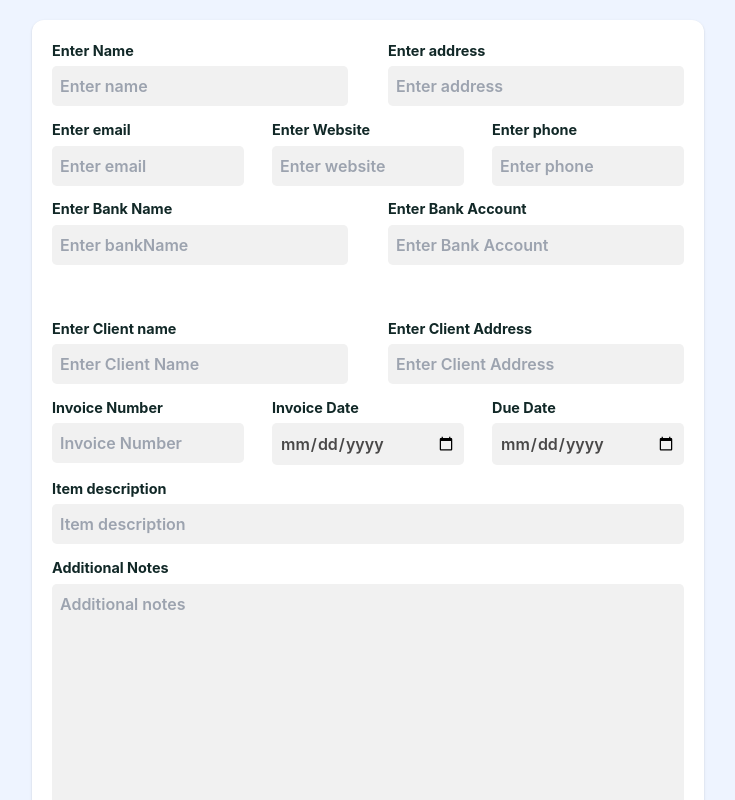
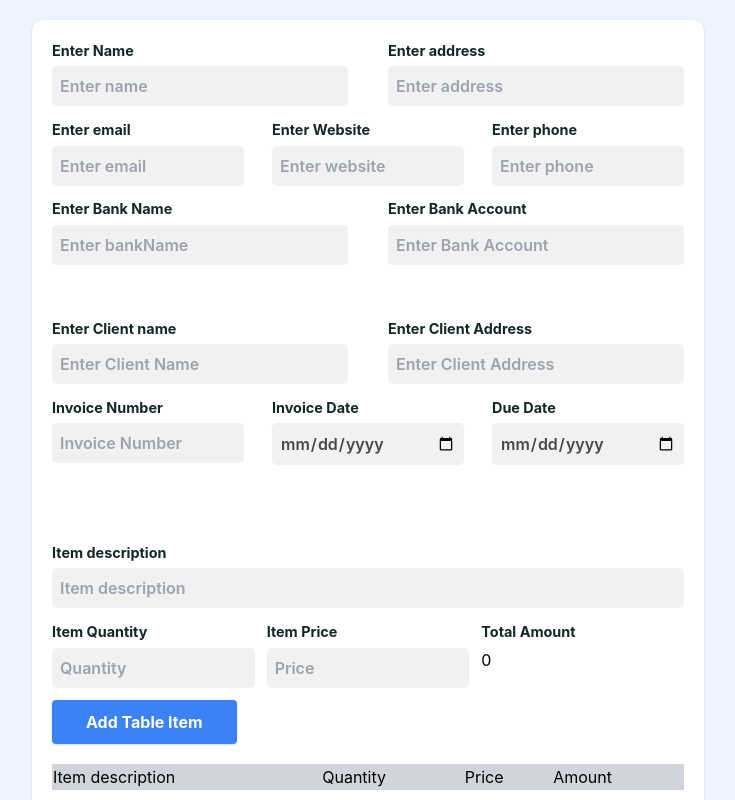
Before and after one commit to sibashish726/Invoice_generator, a React (Create React App) app: page / in a window 1280 px wide. Shown: the top 800 px of the page, without its empty margins (272-1007 px from the left). Built offline with nearby package versions, Linux system fonts and the light colour scheme.

Commit message:
New changes

```diff
--- a/src/App.js
+++ b/src/App.js
@@ -29,7 +29,7 @@ function App() {
    const [quantity, setQuantity] = useState("");
    const [price, setPrice] = useState("");
    const [amount, setAmount] = useState("");
-
+   const [list,setList] =useState([]);
 
 
   const handlePrint = () =>{
@@ -44,7 +44,7 @@ function App() {
         <MainDetails name={name} address={address}/>
         <ClientDetails clientName={clientName} clientAddress={clientAddress}/>
         <Dates invoiceNumber={invoiceNumber} invoiceDate={invoiceDate} dueDate={dueDate}/>
-        <Table description={description}/>
+        <Table description={description} price={price} amount={amount} quantity={quantity} list={list} setList={setList}/>
         <Notes notes={notes}/>
         <Footer name={name} address={address} website={website} email={email} bankAccount={bankAccount} phone={phone} bankName={bankName}/>
         <button
@@ -233,8 +233,19 @@ function App() {
         </article>
 
           {/* There will be the table */}
-           <article>
-             <TableForm description={description} setDescription={setDescription}/>
+           <article >
+             <TableForm
+                description={description}
+                setDescription={setDescription}
+                quantity={quantity}
+                setQuantity={setQuantity}
+                price={price}
+                setPrice={setPrice}
+                amount={amount}
+                setAmount={setAmount}
+                list={list}
+                setList={setList}
+              />
            </article>
           {/* End of table */}
           <label htmlFor="notes">Additional Notes</label>
--- a/src/components/Table.js
+++ b/src/components/Table.js
@@ -1,8 +1,8 @@
 import React, { Component }  from 'react';
-export default function Table({description}){
+export default function Table({list}){
     return (
         <>
-          <table width="100%">
+          <table width="100%" className="mb-10">
                <thead>
                  <tr className='bg-gray-300 p-1 '>
                     <td>Item description</td>
@@ -11,12 +11,20 @@ export default function Table({description}){
                     <td>Amount</td>
                  </tr>
                 </thead>
+            {list.map(({id,description,quantity,price,amount}) =>(
+              <React.Fragment key={id}>
+
                 <tbody>
+                 <tr>
                   <td>{description}</td>
-              <td>100</td>
-              <td>$50</td>
-              <td>$5000</td>
+                  <td>{quantity}</td>
+                  <td>${price}</td>
+                  <td>${amount}</td>
+                 </tr>
                 </tbody>
+              </React.Fragment>
+
+            ))}
           </table>
         </>
     )
--- a/src/components/TableForm.js
+++ b/src/components/TableForm.js
@@ -1,17 +1,109 @@
-import React, { Component }  from 'react';
-export default function TableForm({describtion,setDescription}){
-    return (
+import React, { Component }  from "react";
+import { useEffect } from "react";
+import {v4 as uuidv4} from "uuid";
+
+export default function TableForm({description,setDescription,quantity,setQuantity,setPrice,price,amount,setAmount,list,setList}){
+  const handleSubmit = (e) =>{
+    e.preventDefault()
+
+    const newItems = {
+      id: uuidv4(),
+      description,
+      quantity,
+      price,
+      amount,
+    }
+    setDescription("")
+    setQuantity("")
+    setPrice("")
+    setAmount("")
+    setList([...list,newItems])
+    console.log(list)
+  }
+  useEffect(() =>{
+    const calculateAmount =(amount) =>{
+      setAmount(quantity*price)
+    }
+     calculateAmount(amount)
+    },[amount,price,quantity,setAmount])
+  return (
         <>
-         <div className="flex flex-col">
+          <form onSubmit={handleSubmit}>
+          <div className="flex flex-col md:mt-16">
            <label htmlFor='description'>Item description</label>
            <input
              type="text"
              name="description"
              id="description"
              placeholder="Item description"
-             value={describtion} onChange={(e) => setDescription(e.target.value)}
+             value={description}
+             onChange={(e) => setDescription(e.target.value)}
             />
-         </div>
+          </div>
+
+          <div className='md:grid grid-cols-3 gap-3 '>
+          <div className="flex flex-col">
+           <label htmlFor='quantity'>Item Quantity</label>
+           <input
+             type="number"
+             name="quantity"
+             id="quantity"
+             placeholder="Quantity"
+             value={quantity}
+             onChange={(e) => setQuantity(e.target.value)}
+            />
+          </div>
+
+          <div className="flex flex-col">
+           <label htmlFor='price'>Item Price</label>
+           <input
+             type="number"
+             name="price"
+             id="price"
+             placeholder="Price"
+             value={price}
+             onChange={(e) => setPrice(e.target.value)}
+            />
+          </div>
+
+
+          <div className="flex flex-col">
+           <label htmlFor='amount'>Total Amount</label>
+           <p>{amount}</p>
+          </div>
+          </div>
+          <button
+            type="submit"
+            className="mb-5 bg-blue-500 text-white font-bold py-2 px-8 rounded shadow border-2 border-blue-500 hover:bg-transparent hover:text-blue-500 transition-all duration-300 "
+           >
+            Add Table Item
+           </button>
+          </form>
+
+          <table width="100%" className="mb-10">
+               <thead>
+                 <tr className='bg-gray-300 p-1 '>
+                    <td>Item description</td>
+                    <td>Quantity</td>
+                    <td>Price</td>
+                    <td>Amount</td>
+                 </tr>
+                </thead>
+            {list.map(({id,description,quantity,price,amount}) =>(
+              <React.Fragment key={id}>
+
+                <tbody>
+                 <tr>
+                  <td>{description}</td>
+                  <td>{quantity}</td>
+                  <td>${price}</td>
+                  <td>${amount}</td>
+                 </tr>
+                </tbody>
+              </React.Fragment>
+
+            ))}
+          </table>
         </>
     )
 }
```
Lines whose indentation alone changed are shown as unchanged.
